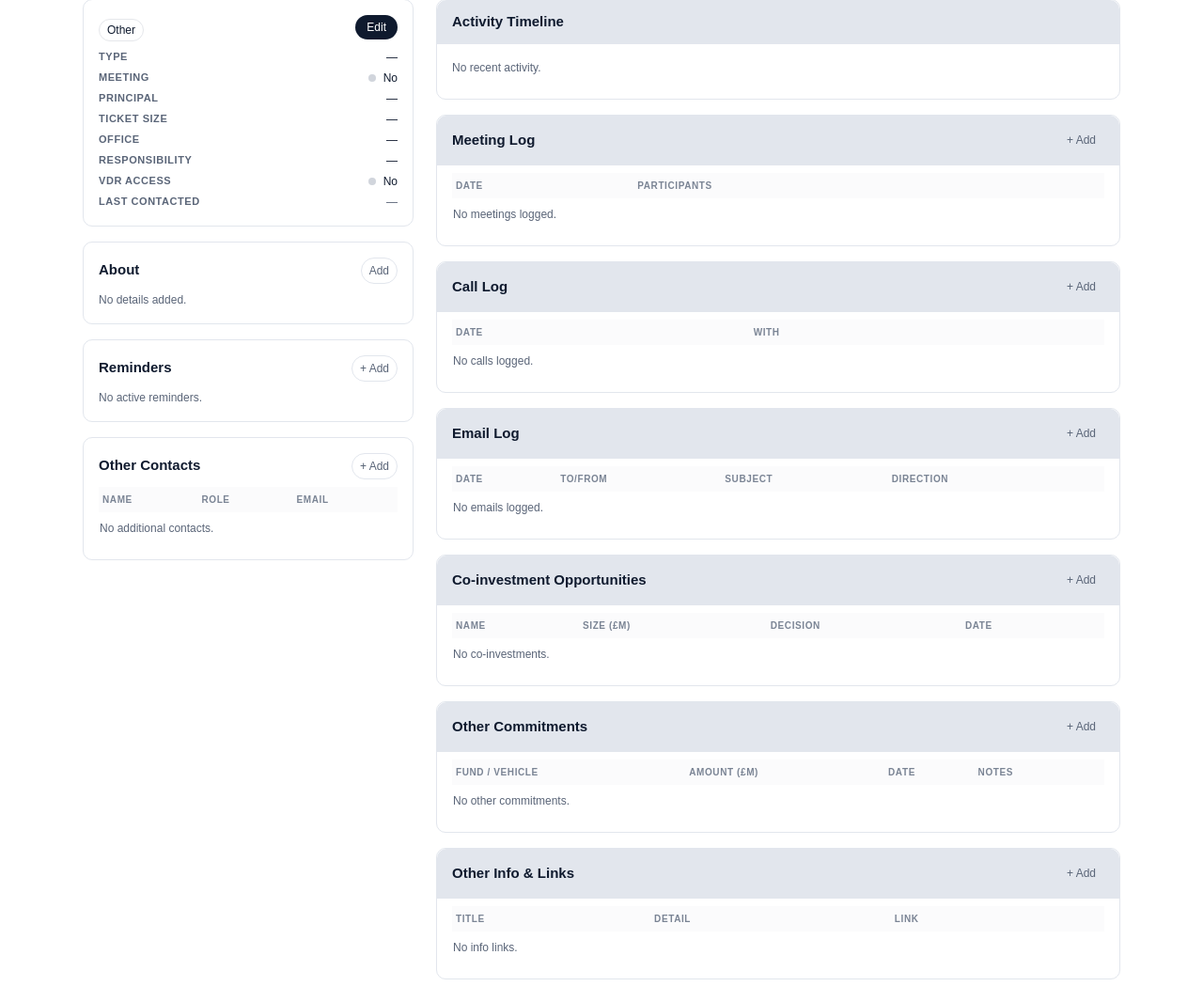
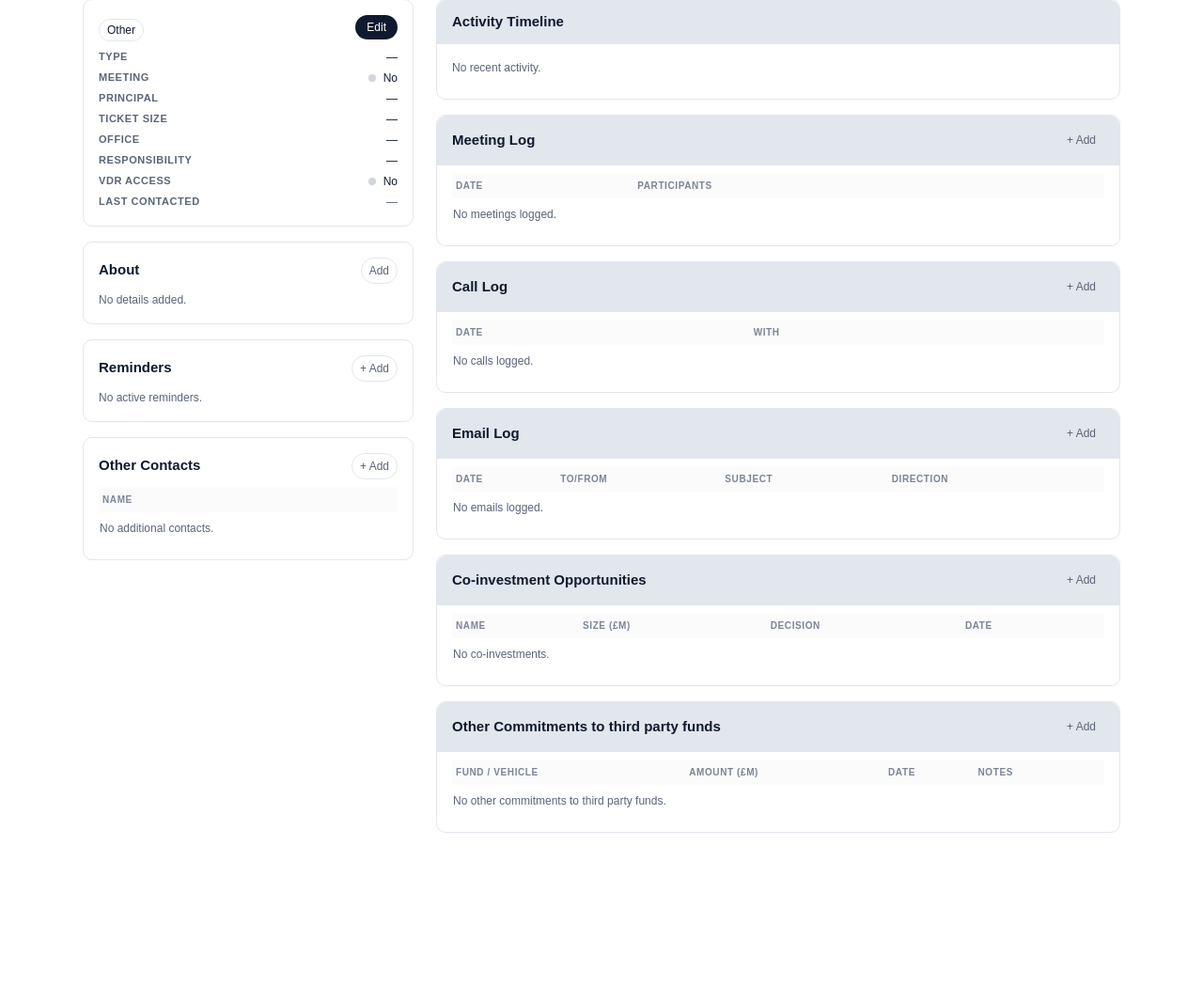
Before and after one commit to RoyKeane94/pref_investor_crm, a Django app: template investor_crm/crm/templates/crm/investor_detail.html in a window 1280 px wide. Shown: the part 99-1165 px from the top of the page at 94% size. After the commit the page ends 985 px from the top, so only its background shows below. Run offline with Django 5.2, Linux system fonts and the light colour scheme; the template is opened without the code that fills it, so the values that code supplies are empty.

Commit message:
Other infor removed

```diff
--- a/investor_crm/crm/templates/crm/investor_detail.html
+++ b/investor_crm/crm/templates/crm/investor_detail.html
@@ -204,8 +204,6 @@
         <thead class="text-table-header uppercase text-grey-dark bg-grey-card/60">
           <tr>
             <th class="py-1.5 px-1">Name</th>
-            <th class="py-1.5 px-1">Role</th>
-            <th class="py-1.5 px-1">Email</th>
           </tr>
         </thead>
         <tbody class="text-grey">
@@ -213,25 +211,15 @@
             <tr x-show="showAll || {{ forloop.counter }} <= 5"
                 class="border-t border-grey-border {% if forloop.counter0|divisibleby:2 %}bg-white{% else %}bg-grey-card/30{% endif %}">
               <td class="py-1 text-navy">{{ contact.name }}</td>
-              <td class="py-1">{{ contact.role }}</td>
-              <td class="py-1">
-                {% if contact.email %}
-                  <a href="mailto:{{ contact.email }}" class="underline">
-                    {{ contact.email }}
-                  </a>
-                {% else %}
-                  —
-                {% endif %}
-              </td>
             </tr>
           {% empty %}
             <tr>
-              <td colspan="3" class="py-2 text-grey">No additional contacts.</td>
+              <td colspan="1" class="py-2 text-grey">No additional contacts.</td>
             </tr>
           {% endfor %}
           {% if contacts|length > 5 %}
             <tr x-show="!showAll" class="border-t border-grey-border">
-              <td colspan="3" class="py-2">
+              <td colspan="1" class="py-2">
                 <button type="button" @click="showAll = true"
                         class="text-body-sm text-accent hover:underline font-medium">
                   Show all ({{ contacts|length }})
@@ -252,7 +240,6 @@
     {% include "crm/partials/email_log_form.html" with show_form=False %}
     {% include "crm/partials/co_investment_form.html" with show_form=False %}
     {% include "crm/partials/commitment_form.html" with show_form=False %}
-    {% include "crm/partials/info_link_form.html" with show_form=False %}
   </section>
 </div>
 <script>
@@ -263,7 +250,6 @@
   document.body.addEventListener('emailLogsChanged', function () { window.location.reload(); });
   document.body.addEventListener('coinvestmentsChanged', function () { window.location.reload(); });
   document.body.addEventListener('commitmentsChanged', function () { window.location.reload(); });
-  document.body.addEventListener('infoLinksChanged', function () { window.location.reload(); });
   document.body.addEventListener('investorDetailChanged', function () { window.location.reload(); });
 </script>
 {% endblock %}
--- a/investor_crm/crm/templates/crm/partials/commitment_form.html
+++ b/investor_crm/crm/templates/crm/partials/commitment_form.html
@@ -50,7 +50,7 @@
 {% else %}
 <div class="border border-grey-border rounded-card p-4 bg-white" x-data="{ showAll: false }">
   <div class="flex items-center justify-between mb-2 -mx-4 -mt-4 px-4 py-3 rounded-t-card bg-grey-border border-b border-grey-border">
-    <div class="text-heading text-navy">Other Commitments</div>
+    <div class="text-heading text-navy">Other Commitments to third party funds</div>
     <button
       class="px-2 py-1 rounded-badge border border-grey-border text-grey text-body-sm"
       hx-get="{% url 'crm:commitment_create' investor.pk %}"
@@ -96,7 +96,7 @@
         </tr>
       {% empty %}
         <tr>
-          <td colspan="5" class="py-2 text-grey">No other commitments.</td>
+          <td colspan="5" class="py-2 text-grey">No other commitments to third party funds.</td>
         </tr>
       {% endfor %}
       {% if commitments|length > 5 %}
```
